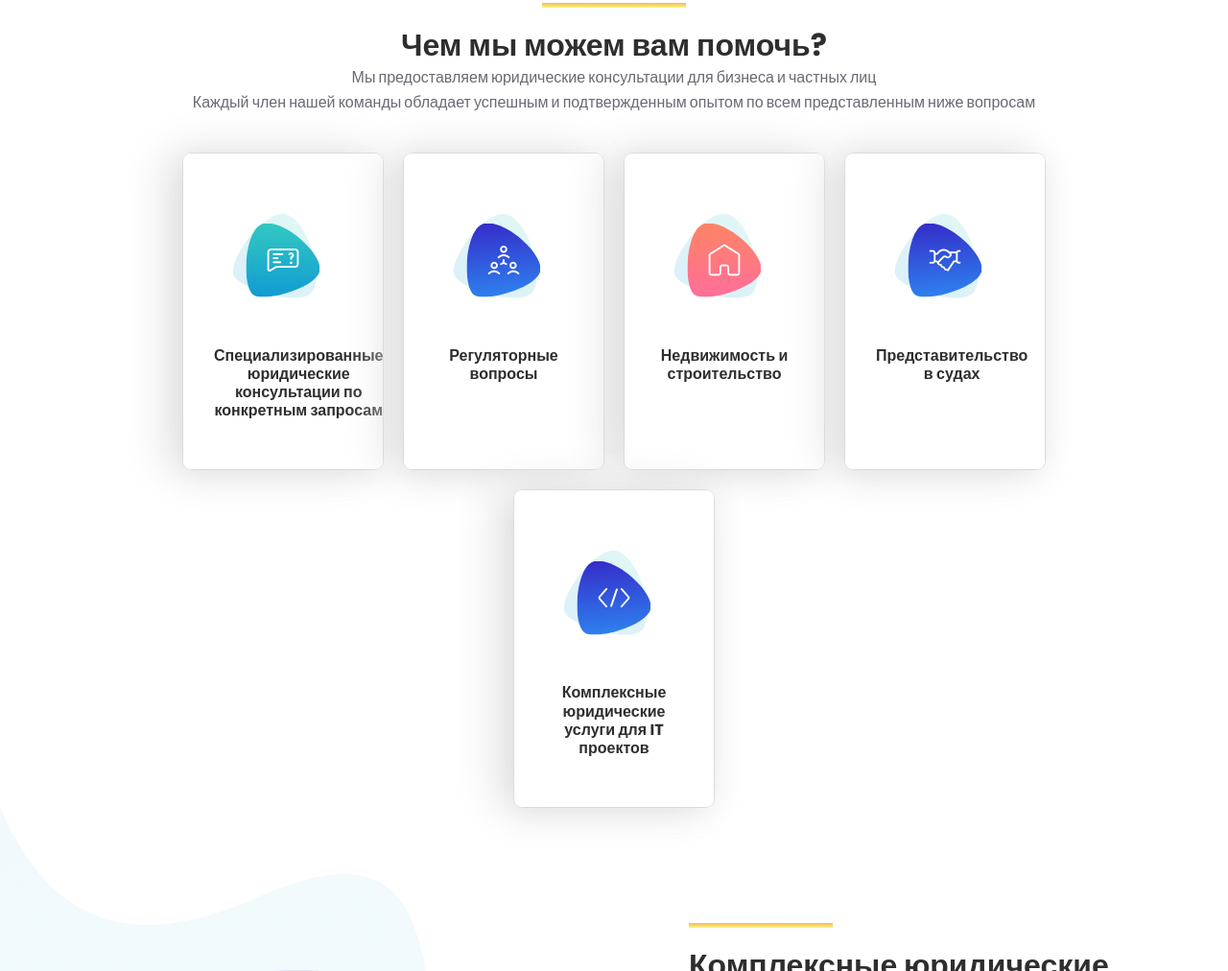
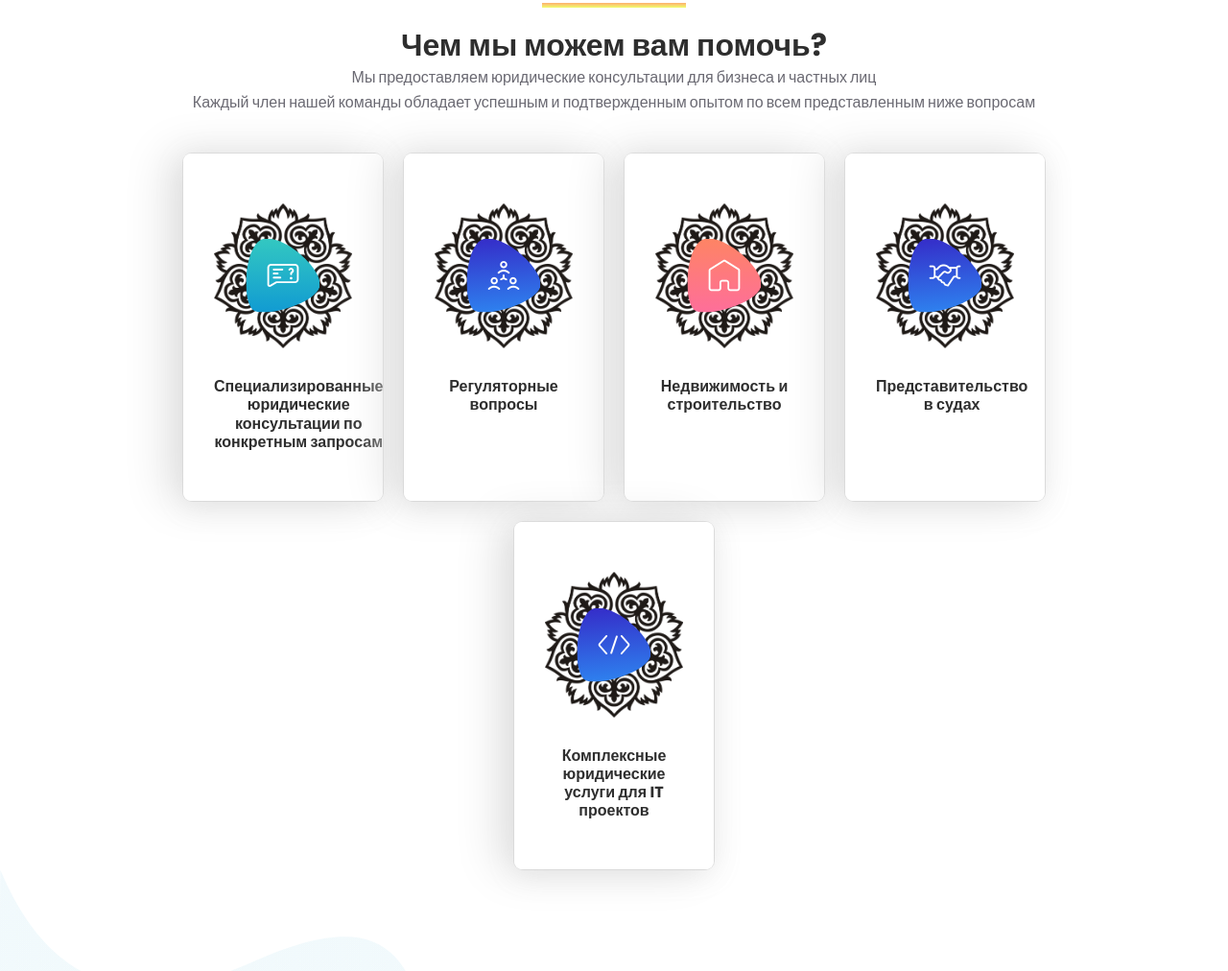
Before and after one commit to AdiletAY/solis, a plain HTML site: page index.html in a window 1280 px wide. Shown: the part 2752-3764 px from the top of the page at 96% size. Drawn offline with Linux system fonts and the light colour scheme; animation ran at ten frames a second.

Commit message:
feat: change shape icon in services cards

```diff
--- a/index.html
+++ b/index.html
@@ -366,7 +366,7 @@
         <div class="card">
           <div class="single-services text-center wow fadeIn" data-wow-duration="1s" data-wow-delay="0.5s">
             <div class="services-icon">
-              <img class="shape" src="assets/images/services/services-shape.svg" alt="shape" />
+              <img class="shape" src="assets/images/services/services-shape.png" alt="shape" />
               <img class="shape-1" src="assets/images/services/services-shape-1.svg" alt="shape" />
               <i class="lni lni-support"> </i>
             </div>
@@ -380,7 +380,7 @@
         <div class="card">
             <div class="single-services text-center wow fadeIn" data-wow-duration="1s" data-wow-delay="0.8s">
               <div class="services-icon">
-                <img class="shape" src="assets/images/services/services-shape.svg" alt="shape" />
+                <img class="shape" src="assets/images/services/services-shape.png" alt="shape" />
                 <img class="shape-1" src="assets/images/services/services-shape-3.svg" alt="shape" />
                 <i class="lni lni-network"> </i>
               </div>
@@ -395,7 +395,7 @@
         <div class="card">
           <div class="single-services text-center wow fadeIn" data-wow-duration="1s" data-wow-delay="0.8s">
             <div class="services-icon">
-              <img class="shape" src="assets/images/services/services-shape.svg" alt="shape" />
+              <img class="shape" src="assets/images/services/services-shape.png" alt="shape" />
               <img class="shape-1" src="assets/images/services/services-shape-2.svg" alt="shape" />
               <i class="lni lni-home"> </i>
             </div>
@@ -409,7 +409,7 @@
         <div class="card">
           <div class="single-services text-center wow fadeIn" data-wow-duration="1s" data-wow-delay="0.8s">
             <div class="services-icon">
-              <img class="shape" src="assets/images/services/services-shape.svg" alt="shape" />
+              <img class="shape" src="assets/images/services/services-shape.png" alt="shape" />
               <img class="shape-1" src="assets/images/services/services-shape-3.svg" alt="shape" />
               <i class="lni lni-handshake"> </i>
             </div>
@@ -423,7 +423,7 @@
         <div class="card">
           <div class="single-services text-center wow fadeIn" data-wow-duration="1s" data-wow-delay="0.2s">
             <div class="services-icon">
-              <img class="shape" src="assets/images/services/services-shape.svg" alt="shape" />
+              <img class="shape" src="assets/images/services/services-shape.png" alt="shape" />
               <img class="shape-1" src="assets/images/services/services-shape-3.svg" alt="shape" />
               <i class="lni lni-code"> </i>
             </div>
```
Also changed, not shown: assets/images/services/services-shape.png (added), assets/images/services/services-shape.svg (deleted).
